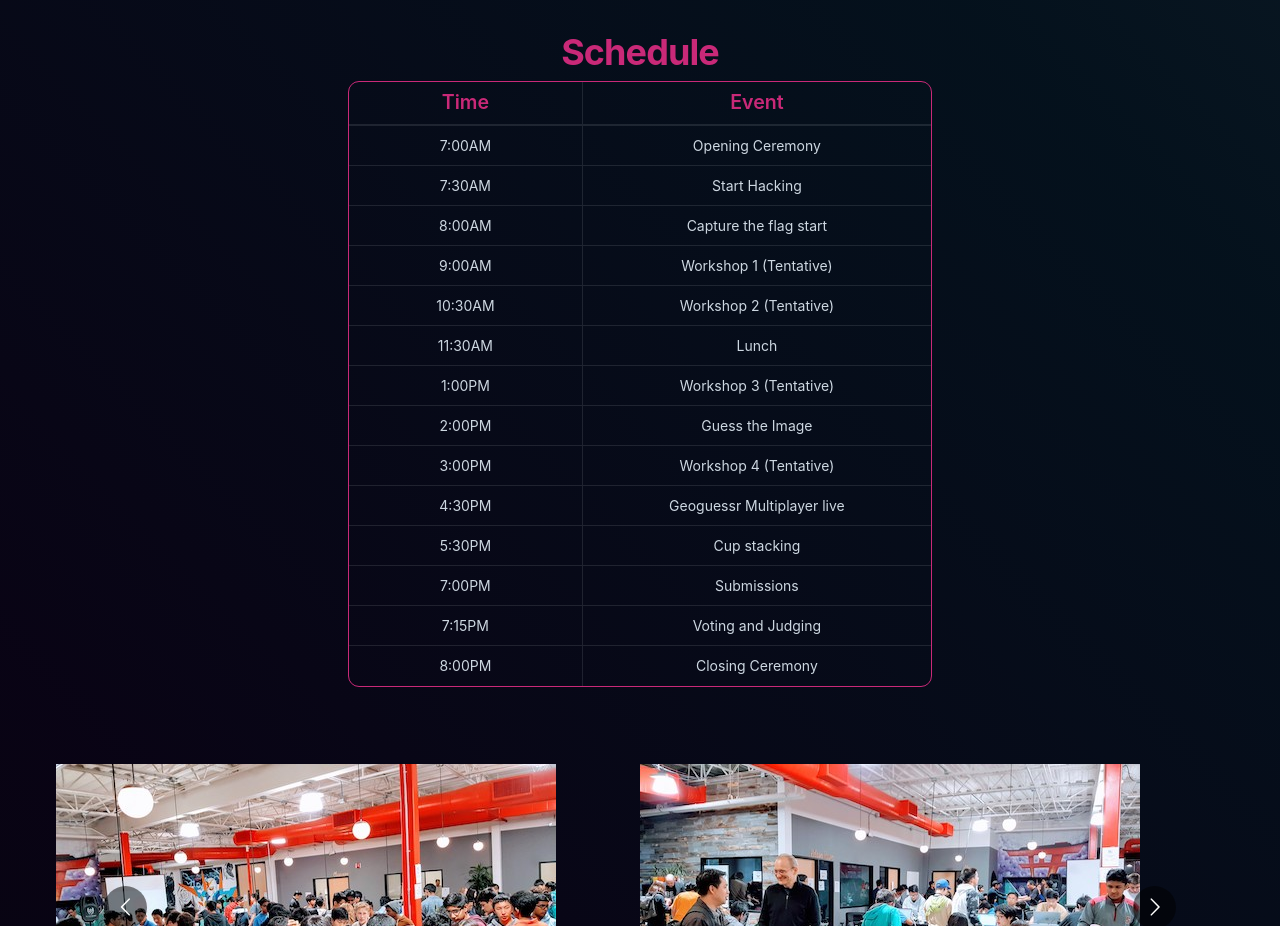
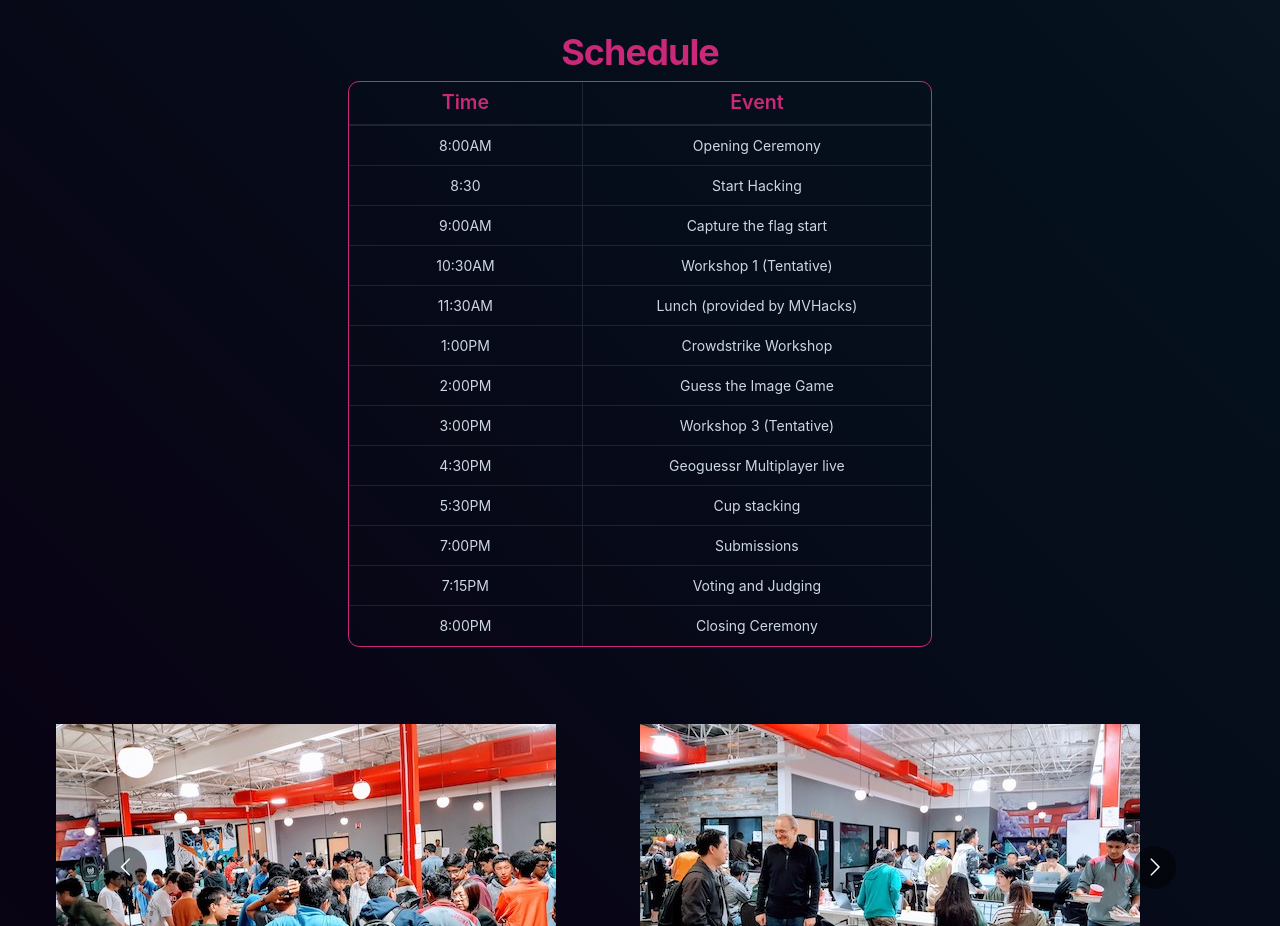
Before and after one commit to kitkatmia/website-7.0, a React (Create React App) app: page / in a window 1280 px wide. Shown: the part 1300-2226 px from the top of the page. Built offline with nearby package versions, Linux system fonts and the light colour scheme.

Commit message:
schedule updates

```diff
--- a/src/components/Schedule.tsx
+++ b/src/components/Schedule.tsx
@@ -8,15 +8,14 @@ function createData(date: string, event: string) {
 }
 
 const rows = [
-  createData("7:00AM", "Opening Ceremony"),
-  createData("7:30AM", "Start Hacking"),
-  createData("8:00AM", "Capture the flag start"),
-  createData("9:00AM", "Workshop 1 (Tentative)"),
-  createData("10:30AM", "Workshop 2 (Tentative)"),
-  createData("11:30AM", "Lunch"),
-  createData("1:00PM", "Workshop 3 (Tentative)"),
-  createData("2:00PM", "Guess the Image"),
-  createData("3:00PM", "Workshop 4 (Tentative)"),
+  createData("8:00AM", "Opening Ceremony"),
+  createData("8:30", "Start Hacking"),
+  createData("9:00AM", "Capture the flag start"),
+  createData("10:30AM", "Workshop 1 (Tentative)"),
+  createData("11:30AM", "Lunch (provided by MVHacks)"),
+  createData("1:00PM", "Crowdstrike Workshop"),
+  createData("2:00PM", "Guess the Image Game"),
+  createData("3:00PM", "Workshop 3 (Tentative)"),
   createData("4:30PM", "Geoguessr Multiplayer live"),
   createData("5:30PM", "Cup stacking"),
   createData("7:00PM", "Submissions"),
--- a/src/pages/Faq.tsx
+++ b/src/pages/Faq.tsx
@@ -21,6 +21,10 @@ const questions: Question[] = [
     question: "How much does it cost?",
     answer:
       "It is completely free! All food, swag, and prizes are provided at no charge.",
+  },
+  {
+    question: "What about food?",
+    answer: `MVHacks will provide a free lunch to all participants!`,
   },
   {
     question: "When / Where is this taking place?",
@@ -54,7 +58,6 @@ const questions: Question[] = [
     question: "What are the rules?",
     answer: `Be nice, respectful, and have fun! Hackers are expected to behave appropriately and safely at all times, and abide by the MLH Code of Conduct.`,
   },
-
 ];
 
 const Faq = () => {
```
